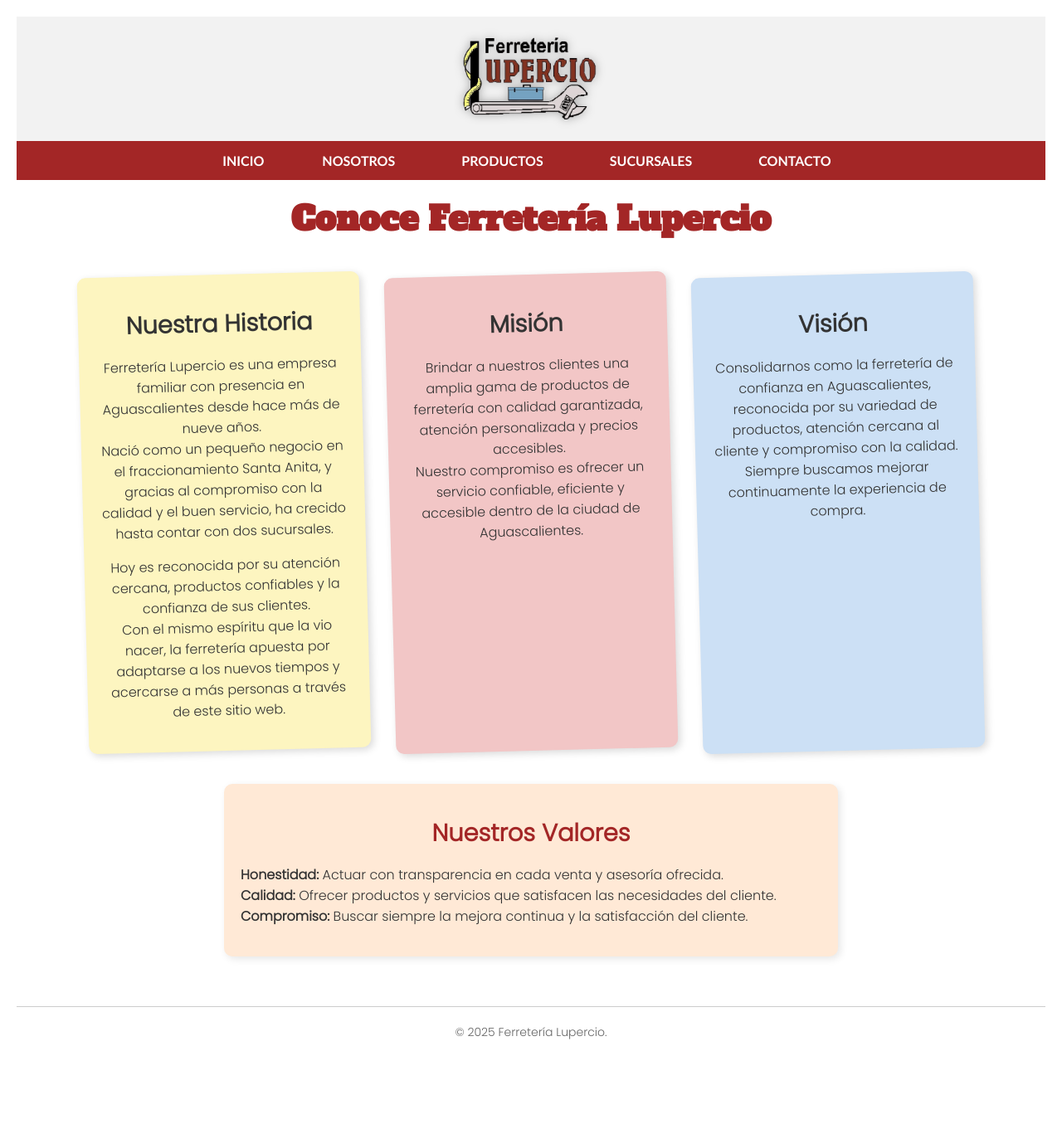
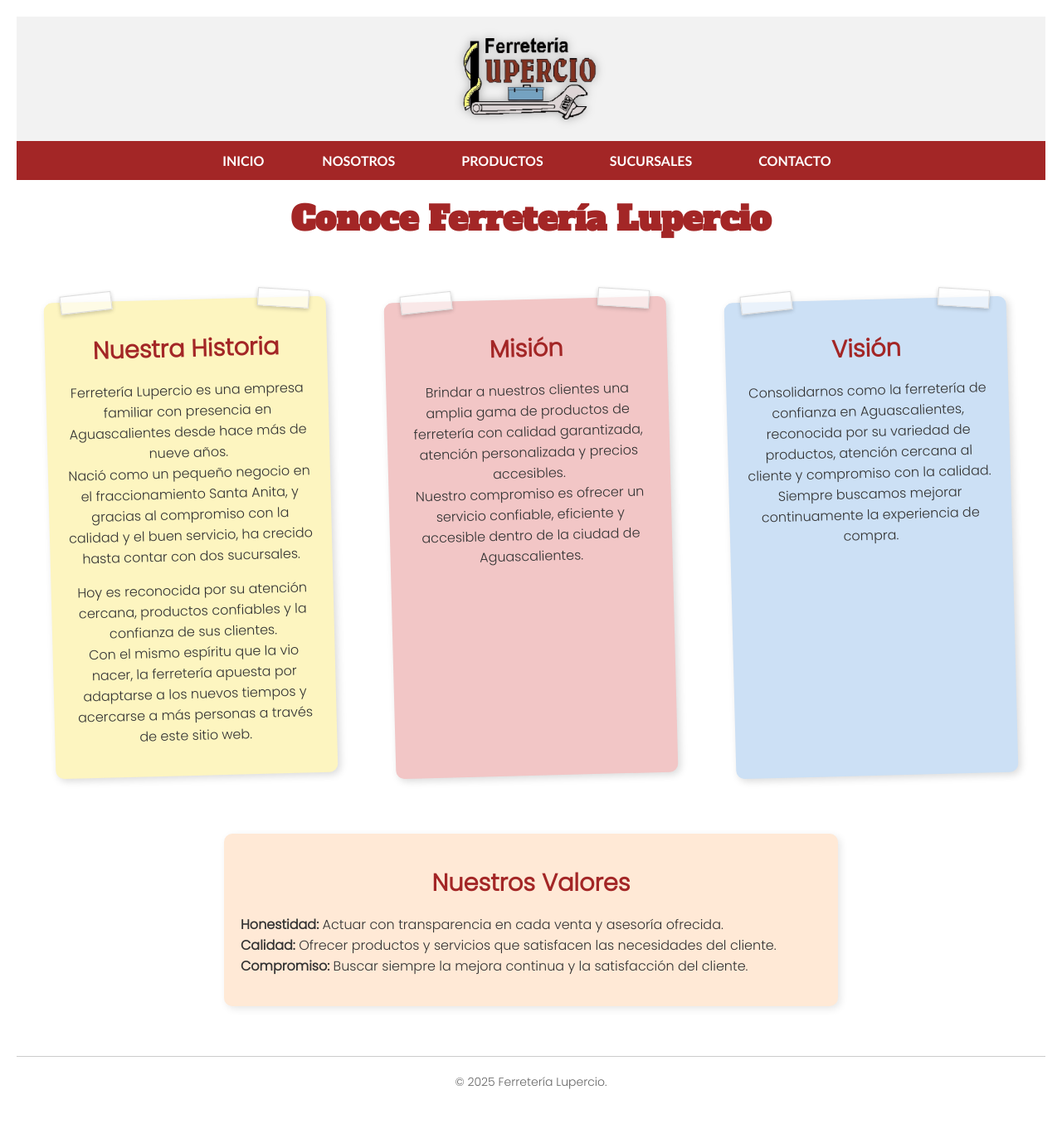
Before and after one commit to Ferreteria-Lupercio/Ferreteria-Lupercio.github.io, a Jekyll site: the page built from Nosotros.md, in a window 1280 px wide. Shown: the whole page at 83% size. Built offline with Jekyll 4.4.1, drawn with Linux system fonts in a browser that asks for light colours; before the commit the page ends 1295 px from its top, so only the background shows below that.

Commit message:
Add sticky note effect

```diff
--- a/_layouts/default.html
+++ b/_layouts/default.html
@@ -93,7 +93,53 @@
     margin-top: 16px;
     margin-bottom: 6px;
   }
-    </style>
+
+  .sticky-note {
+    padding: 20px;
+    border-radius: 10px;
+    box-shadow: 6px 6px 12px rgba(0, 0, 0, 0.15);
+    margin: 30px auto;
+    max-width: 700px;
+    font-family: 'Poppins', sans-serif;
+    position: relative;
+    transition: transform 0.3s ease;
+  }
+
+  .sticky-note::before,
+  .sticky-note::after {
+    content: "";
+    position: absolute;
+    width: 60px;
+    height: 20px;
+    background: rgba(255, 255, 255, 0.6);
+    border: 1px solid #ddd;
+    transform: rotate(-5deg);
+    box-shadow: 0 2px 5px rgba(0,0,0,0.2);
+    z-index: 1;
+  }
+
+  .sticky-note::before {
+    top: -10px;
+    left: 20px;
+  }
+
+  .sticky-note::after {
+    top: -10px;
+    right: 20px;
+    transform: rotate(5deg);
+  }
+
+  .sticky-note h2 {
+    color: #a32626;
+    text-align: center;
+  }
+
+  /* Theme-specific background colors */
+  .note-yellow { background-color: #fff8c4; }
+  .note-blue { background-color: #c8ddeb; }
+  .note-red { background-color: #f9d5d3; }
+  .note-beige { background-color: #f0e7db; }
+</style>
   </head>
 
   <body>
```
